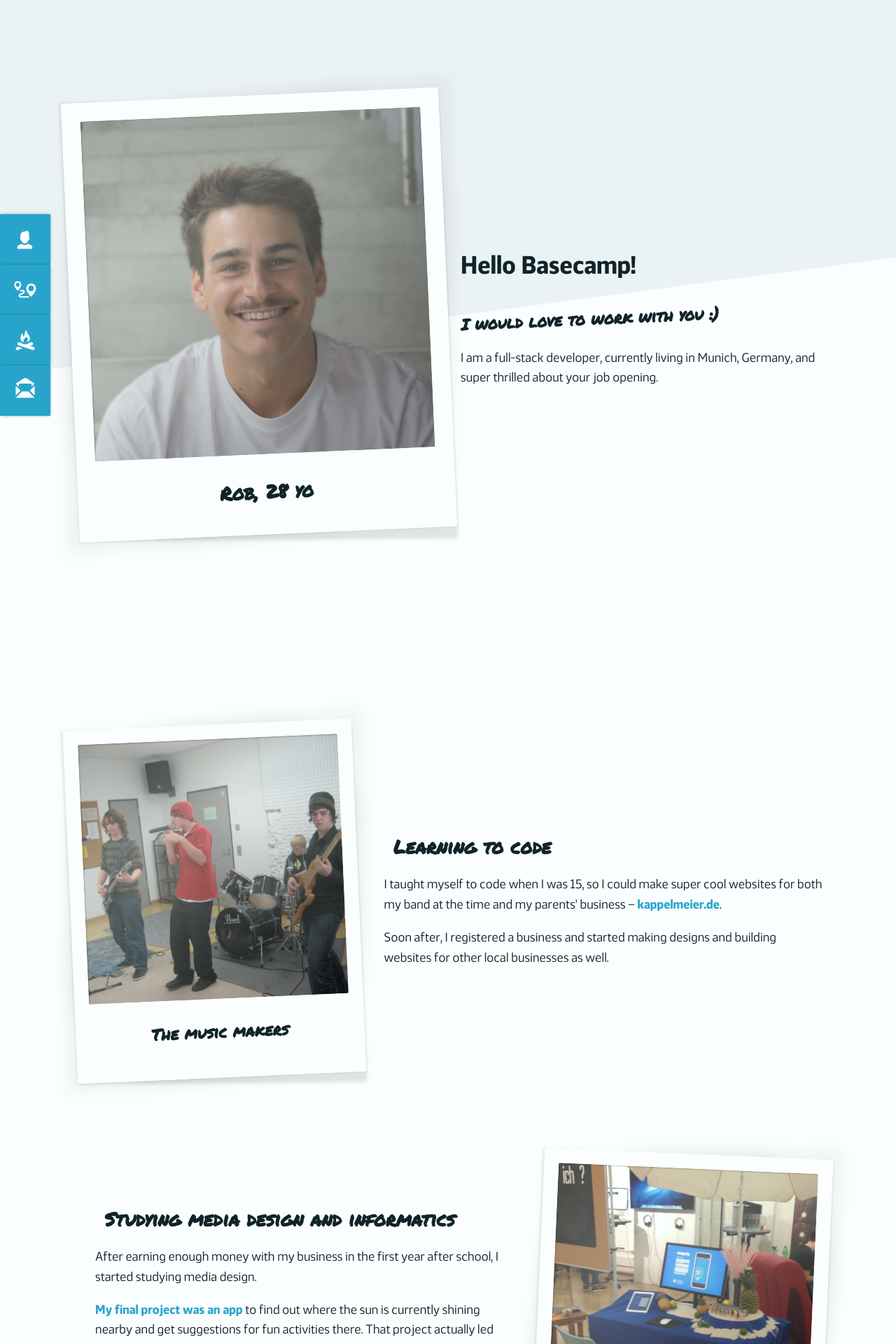
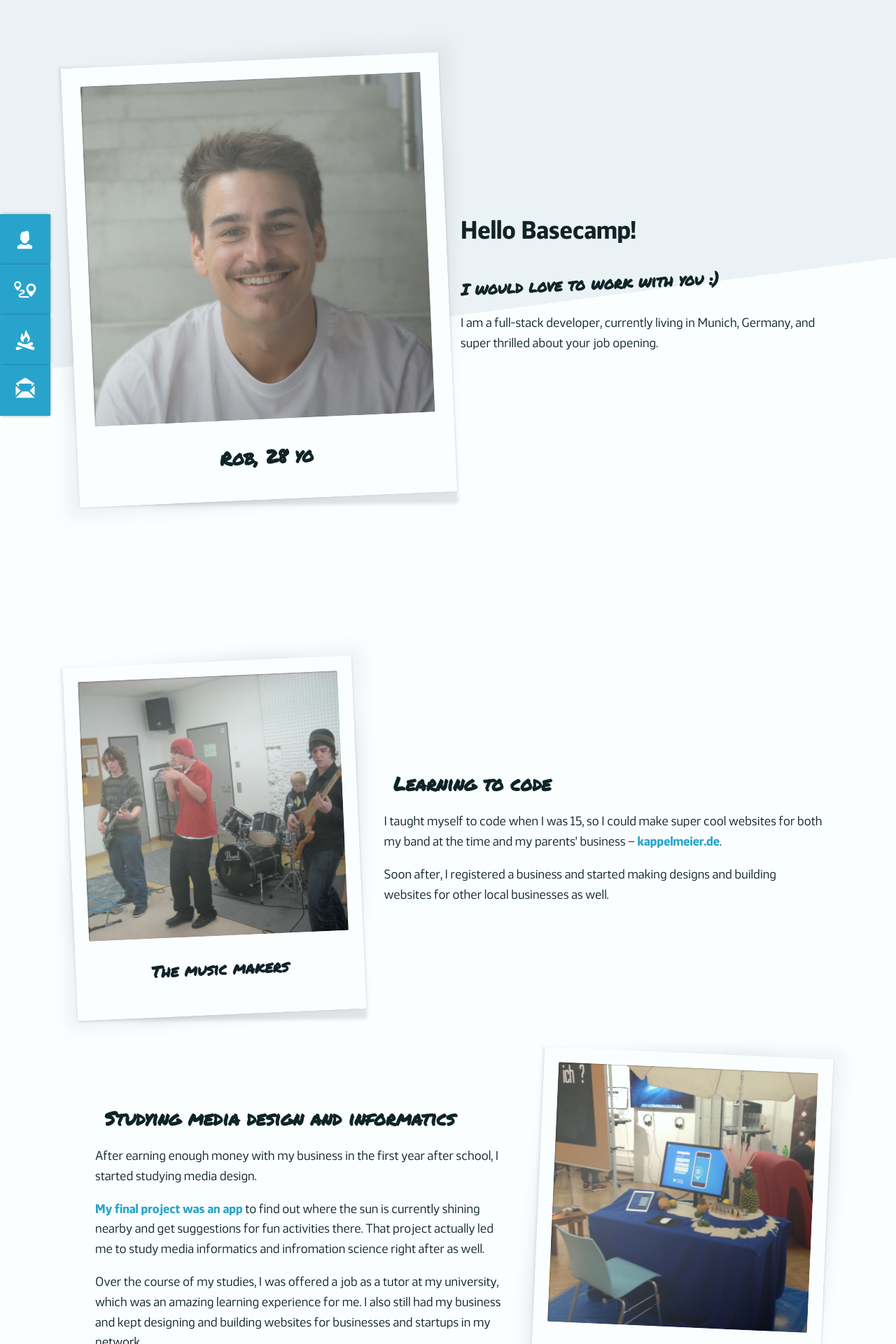
Before and after one commit to robdasilva/rschweizer.github.io, a Jekyll site: the page built from basecamp.md, in a window 1280 px wide. Shown: the top 1920 px of the page at 70% size. Built offline with Jekyll 4.4.1, drawn with Linux system fonts in a browser that asks for light colours.

Commit message:
Tweak spacing and breakpoints

```diff
--- a/_sass/career.scss
+++ b/_sass/career.scss
@@ -8,10 +8,12 @@
     }
 
     .career-list {
-      margin-top: 5em;
+      .career-item {
+        padding: 3em 0;
 
-      .career-item {
-        padding-bottom: 3em;
+        &:first-child {
+          padding-top: 0em;
+        }
 
         &:nth-child(2n) {
           .career-image {
@@ -29,6 +31,10 @@
           margin: 0 auto;
           transform: rotate(-2.5deg);
           width: 75%;
+
+          @media (min-width: 25em) {
+            width: 60%;
+          }
         }
 
         .career-details {
@@ -42,16 +48,14 @@
             font-style: italic;
           }
         }
-      }
 
-      @media (min-width: 30em) {
-        .career-item {
+        @media (min-width: 35em) {
           -webkit-box-align: center;
           -webkit-box-orientation: vertical;
           align-items: center;
           display: -webkit-box;
           display: flex;
-          padding-top: 3em;
+          padding: 1.5em 0;
 
           &:nth-child(2n) {
             -webkit-box-direction: reverse;
@@ -60,10 +64,6 @@
             .career-details {
               padding-right: 2em;
             }
-          }
-
-          &:first-child {
-            padding-top: 0em;
           }
 
           .career-image {
--- a/_sass/contact.scss
+++ b/_sass/contact.scss
@@ -1,5 +1,5 @@
 #contact {
-  padding-bottom: 10em;
+  padding-bottom: 9.5em;
 
   .container {
     display: block;
--- a/_sass/intro.scss
+++ b/_sass/intro.scss
@@ -1,8 +1,10 @@
 #intro {
-  min-height: 100vh;
+  box-sizing: border-box;
+  height: 100vh;
+  padding-bottom: 5.5em;
 
   .container {
-    min-height: 100vh;
+    height: 100%;
 
     .bg {
       -webkit-transform: translateY(-25%) skewY(-7.5deg);
--- a/_sass/next.scss
+++ b/_sass/next.scss
@@ -1,5 +1,5 @@
 #next {
-  margin: 15vw 0;
+  margin: 13.165vw 0;
 
   .container {
     color: $white;
```
